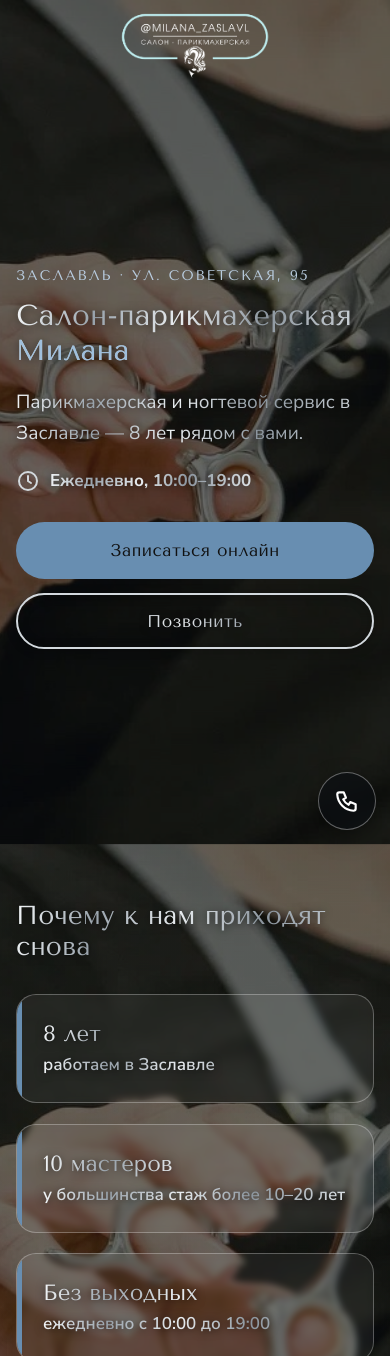
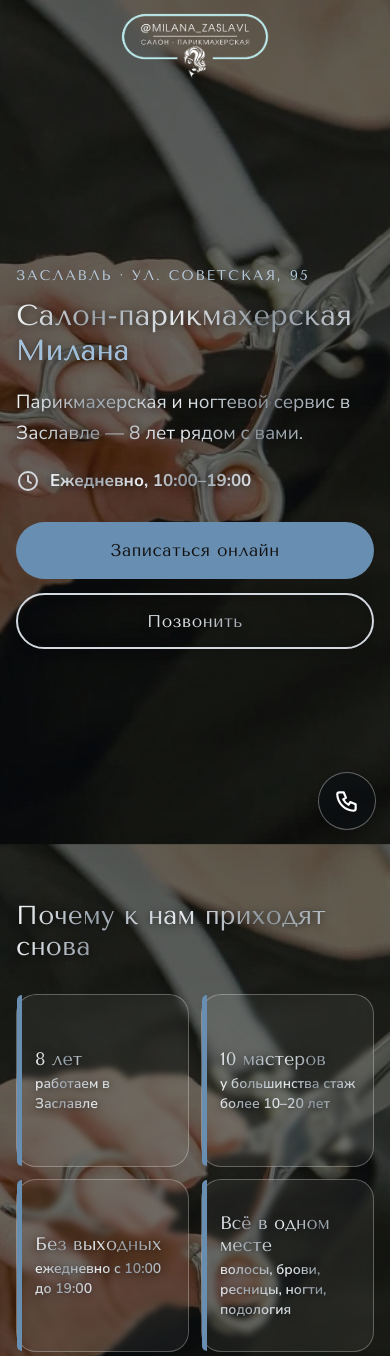
Before and after one commit to milana-zaslavl/milana-zaslavl.github.io, a plain HTML site: page index.html in a window 390 px wide. Shown: the top 1356 px of the page. Drawn offline with nearby package versions, Linux system fonts and the light colour scheme.

Commit message:
Update style.css

```diff
--- a/css/style.css
+++ b/css/style.css
@@ -431,3 +431,23 @@ body { font-synthesis: none; }
 .footer__insta svg { width: 26px; height: 26px; fill: none; stroke: var(--metal-solid); stroke-width: 2; }
 .footer__col a.footer__insta:hover { background: var(--color-accent); transform: translateY(-2px); }
 .footer__insta:hover svg { stroke: var(--color-dark); }
+
+/* Карточки «Почему мы» — квадратные */
+.why li { aspect-ratio: 1 / 1; justify-content: center; }
+@media (max-width: 860px) { .why { grid-template-columns: repeat(2, 1fr); } }
+@media (max-width: 600px) {
+  .why { grid-template-columns: repeat(2, 1fr); gap: 12px; }
+  .why li { padding: 16px 14px 16px 18px; }
+  .why li b { font-size: 18px; }
+  .why li span { font-size: 14px; line-height: 1.4; }
+}
+@media (max-width: 600px) {
+  .why li { overflow: visible; overflow-wrap: break-word; }
+  .why li::before { border-radius: var(--radius) 0 0 var(--radius); }
+}
+@media (max-width: 359px) { .why { grid-template-columns: 1fr; } }
+@media (min-width: 861px) {
+  .why li { padding: 36px 36px 36px 42px; gap: 10px; }
+  .why li b { font-size: 30px; }
+  .why li span { font-size: 19px; line-height: 1.5; }
+}
```
